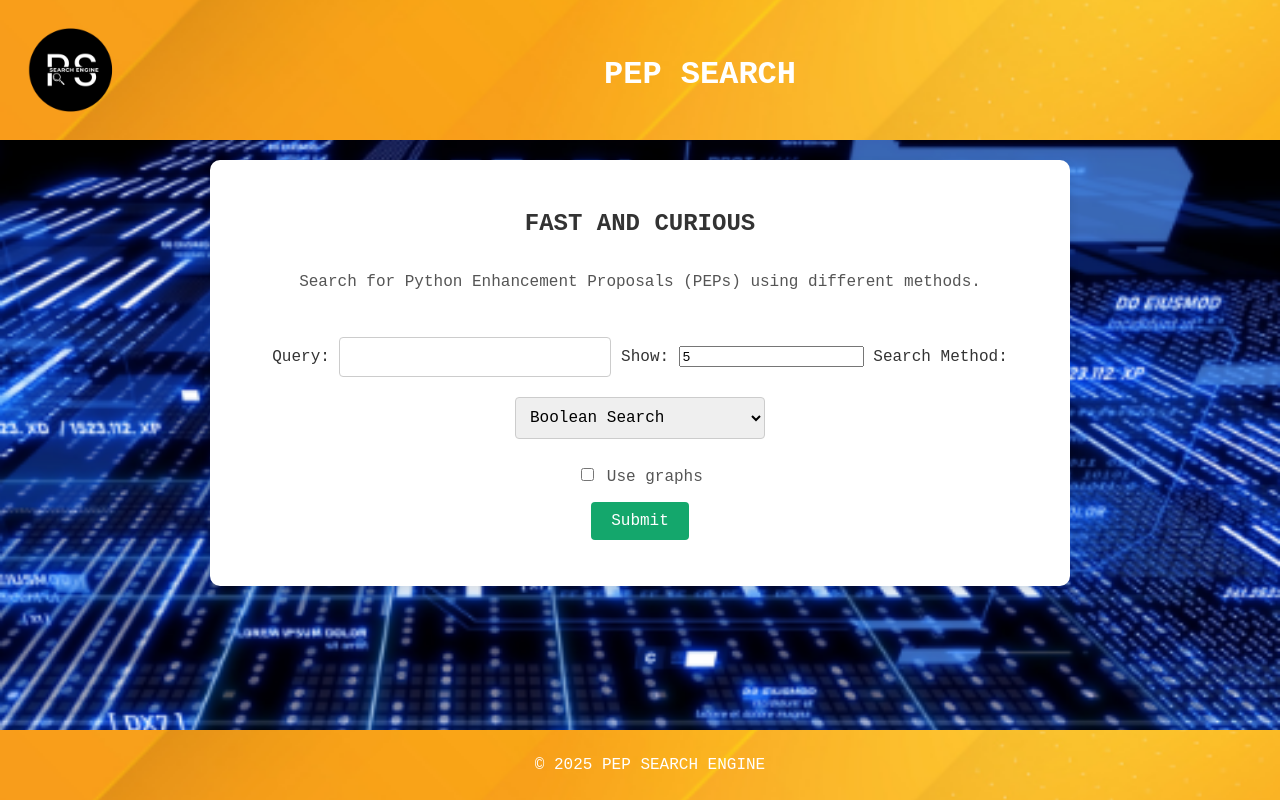
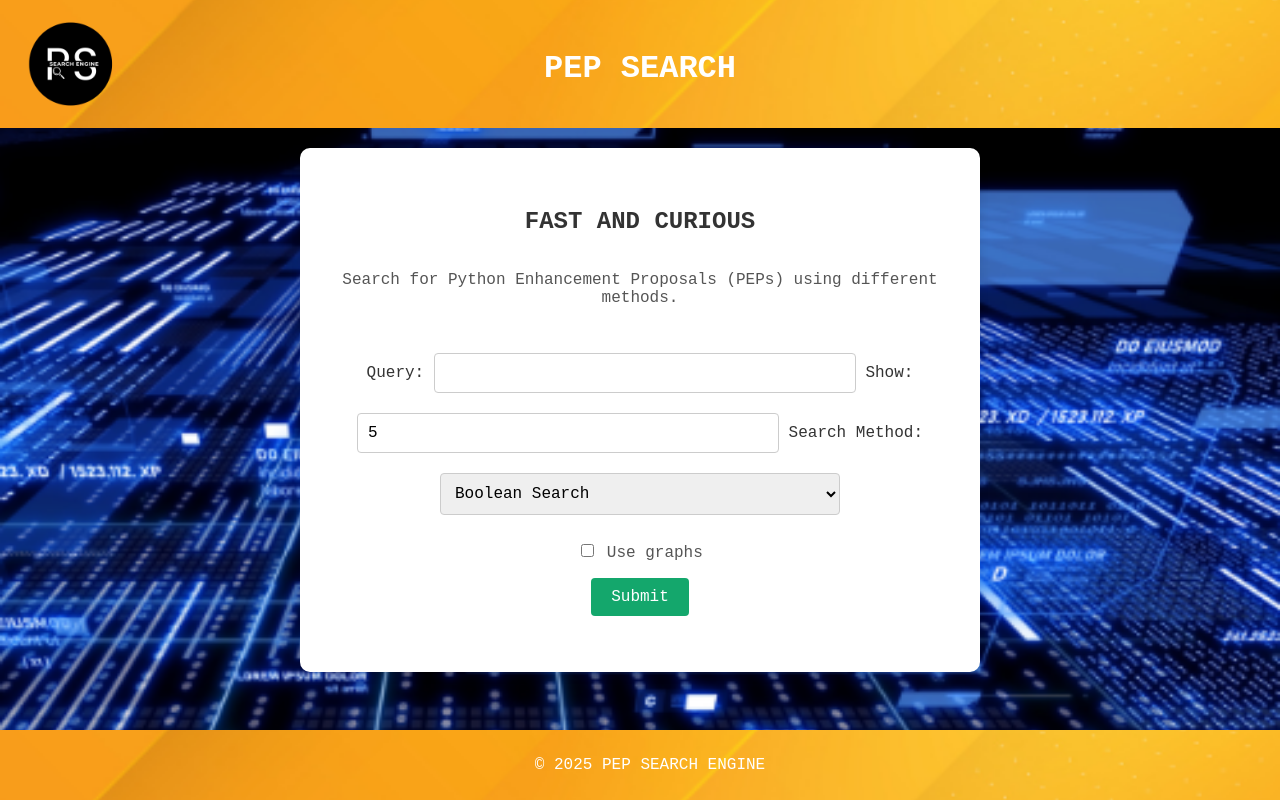
Before and after one commit to ashtonkhd/NLP-application, a Flask app: page / in a window 1280 px wide. Run offline with Flask 3, Linux system fonts and the light colour scheme; parts of the project's set-up code (start-up, migrations or seed data) failed here and were passed over.

Commit message:
Modified CSS

```diff
--- a/static/css/main.css
+++ b/static/css/main.css
@@ -1,24 +1,27 @@
 /* styles for header */
+
+header {
+  display: flex;
+  align-items: center;  /* Vertical alignment */
+  justify-content: center;  /* Center text, logo separate */
+  padding: 20px;
+  background-color: #FF652F; /* Orange */
+  color: white;
+  background-image: url('/static/images/3.png');
+  background-size: cover;
+  background-position: center;
+  background-repeat: no-repeat;
+  position: relative; /* Needed for absolute positioning of .logo */
+}
 
 header img.logo {
   width: 100px;
   height: auto;
-  margin-right: 20px;
+  position: absolute;
+  left: 20px; /* Keep logo on the left */
+  top: 50%;
+  transform: translateY(-50%); /* Center vertically */
 }
-
-header {
-  display: flex;
-  align-items: center;  /* Vertical */
-  padding: 20px;
-  background-color: #FF652F; /* orange */
-  color: white;
-  justify-content: flex-start;  /* Logo on the left*/
-  background-image: url('/static/images/3.png');
-  background-size: cover;
-  background-position: center;
-  background-repeat: no-repeat;
-}
-
 
 h1 {
   text-align: center;
@@ -50,16 +53,21 @@ form {
   margin-top: 20px;
 }
 
-input[type="text"], select {
+/* --- Input Fields --- */
+input[type="text"],
+input[type="number"],
+select {
+  width: 100%;
+  max-width: 400px;
   padding: 10px;
   font-size: 16px;
   font-family: 'Courier New', Courier, monospace;
-  width: 250px;
   margin: 10px 0;
   border: 1px solid #ccc;
   border-radius: 4px;
 }
 
+/* --- Submit Button --- */
 input[type="submit"] {
   padding: 10px 20px;
   background-color: #14A76C;
@@ -129,10 +137,12 @@ footer {
 
 .white-box {
   background-color: white;
-  padding: 30px;
+  padding: 40px;
   border-radius: 10px;
   box-shadow: 0 4px 10px rgba(0, 0, 0, 0.1); /* Shadow added */
-  max-width: 800px;
+  max-width: 600px;
+  width: 90%;
+  text-align: center;
   margin: 0 auto; /* Centering */
   display: flex;
   flex-direction: column;
```
